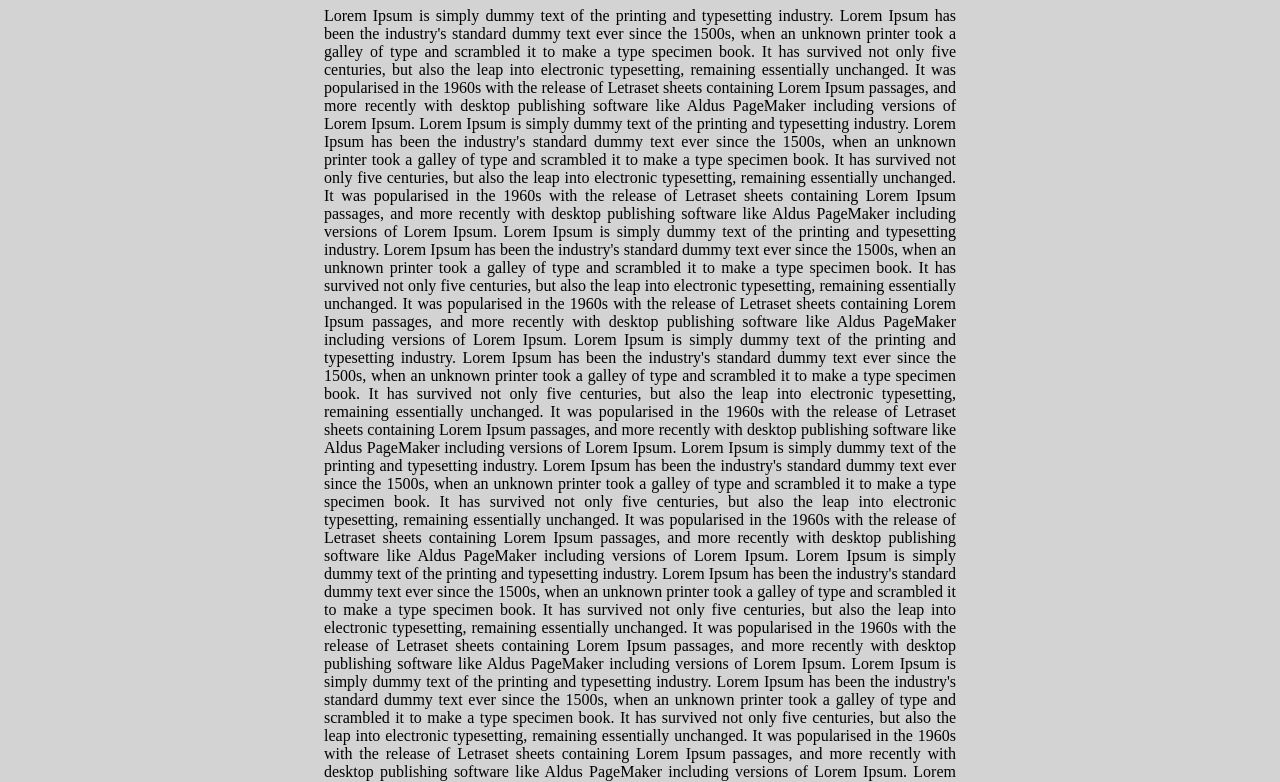
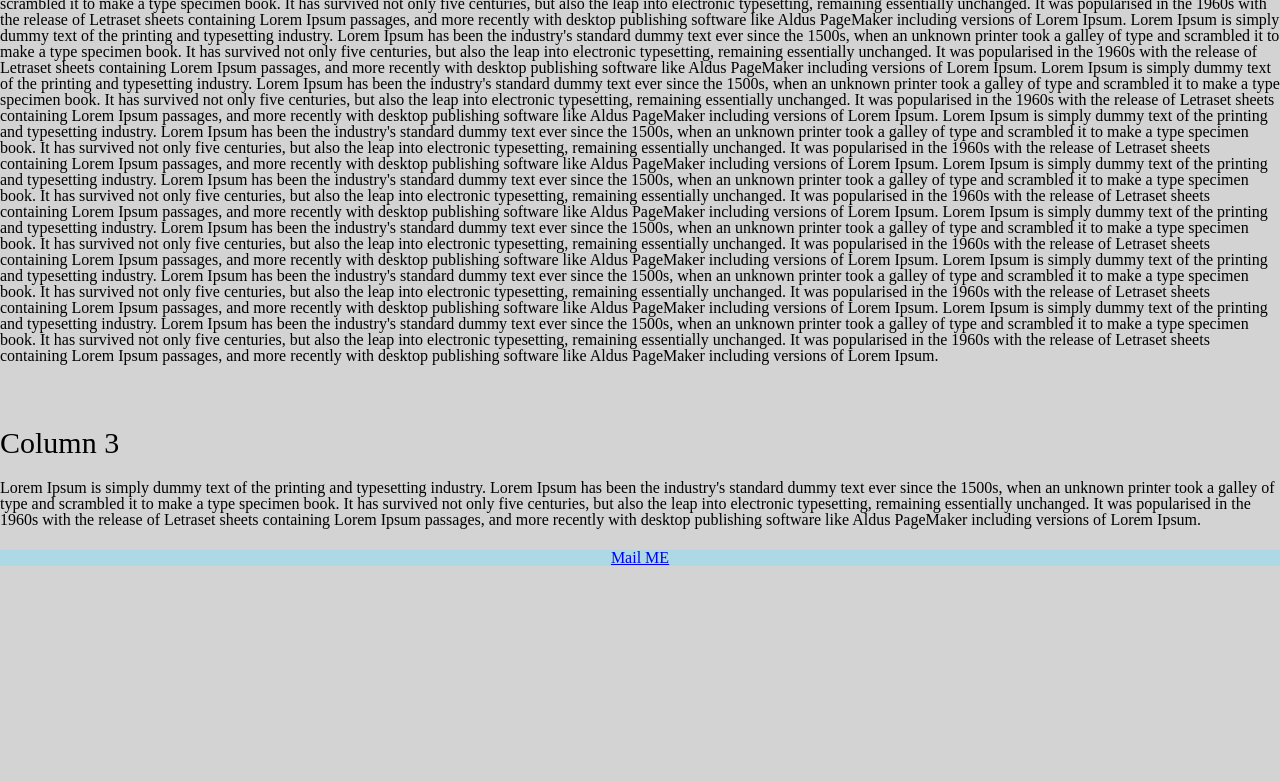
Before and after one commit to venkat0591/htmlandcssgit, a plain HTML site: page htmlandcss/Day01/Project01/index.html in a window 1280 px wide. Shown: the part 386-1168 px from the top of the page. After the commit the page ends 952 px from the top, so only its background shows below. Drawn offline with Linux system fonts and the light colour scheme.

Commit message:
adding updates

```diff
--- a/htmlandcss/Day01/Project01/index.html
+++ b/htmlandcss/Day01/Project01/index.html
@@ -1,15 +1,20 @@
 <!DOCTYPE html>
 <html>
   <head>
-  <link rel="stylesheet" href="./../assets/stylesheet/style.css">
+    <link rel="stylesheet" href="./../assets/stylesheet/style.css">
+    <link rel="shortcut icon" type="image/png" href="./../assets/media/favicon.png"/>
+    <meta charset="utf-8">
   </head>
-  <center>
   <body>
-
+    <header>
   	<h1>One Column Template</h1>
-  	<a href="HTML Links.html">Link 1</a>
-  	<a href="https://google.com" target="_blank">Link 2</a>
-  	<a href="#Col3">Link 3</a>
+    <nav>
+    	<a href="HTML Links.html">Link 1</a>
+    	<a href="https://google.com" target="_blank">Link 2</a>
+    	<a href="#Col3">Link 3</a>
+    </nav>
+    </header>
+    <main>
   	<h1>Column 1</h1>
   	<p>Lorem Ipsum is simply dummy text of the printing and typesetting industry. Lorem Ipsum has been the industry's standard dummy text ever since the 1500s, when an unknown printer took a galley of type and scrambled it to make a type specimen book. It has survived not only five centuries, but also the leap into electronic typesetting, remaining essentially unchanged. It was popularised in the 1960s with the release of Letraset sheets containing Lorem Ipsum passages, and more recently with desktop publishing software like Aldus PageMaker including versions of Lorem Ipsum.</p>
   	<h1>Column 2</h1>
@@ -27,9 +32,9 @@
   	<br />
   	<h1 id="Col3">Column 3</h1>
   	<p>Lorem Ipsum is simply dummy text of the printing and typesetting industry. Lorem Ipsum has been the industry's standard dummy text ever since the 1500s, when an unknown printer took a galley of type and scrambled it to make a type specimen book. It has survived not only five centuries, but also the leap into electronic typesetting, remaining essentially unchanged. It was popularised in the 1960s with the release of Letraset sheets containing Lorem Ipsum passages, and more recently with desktop publishing software like Aldus PageMaker including versions of Lorem Ipsum.</p>
-
+    </main>
+    <footer>
   	<a href="mailto:venkatiyengar@outlook.com" class="mailto">Mail ME</a>
-
-  </body>
-</center>
+    </footer>
+    </body>
 </html>
--- a/htmlandcss/Day01/assets/stylesheet/style.css
+++ b/htmlandcss/Day01/assets/stylesheet/style.css
@@ -1,10 +1,52 @@
+/* http://meyerweb.com/eric/tools/css/reset/
+   v2.0 | 20110126
+   License: none (public domain)
+*/
+
+html, body, div, span, applet, object, iframe,
+h1, h2, h3, h4, h5, h6, p, blockquote, pre,
+a, abbr, acronym, address, big, cite, code,
+del, dfn, em, img, ins, kbd, q, s, samp,
+small, strike, strong, sub, sup, tt, var,
+b, u, i, center,
+dl, dt, dd, ol, ul, li,
+fieldset, form, label, legend,
+table, caption, tbody, tfoot, thead, tr, th, td,
+article, aside, canvas, details, embed,
+figure, figcaption, footer, header, hgroup,
+menu, nav, output, ruby, section, summary,
+time, mark, audio, video {
+	margin: 0;
+	padding: 0;
+	border: 0;
+	font-size: 100%;
+	font: inherit;
+	vertical-align: baseline;
+}
+/* HTML5 display-role reset for older browsers */
+article, aside, details, figcaption, figure,
+footer, header, hgroup, menu, nav, section {
+	display: block;
+}
+body {
+	line-height: 1;
+}
+ol, ul {
+	list-style: none;
+}
+blockquote, q {
+	quotes: none;
+}
+blockquote:before, blockquote:after,
+q:before, q:after {
+	content: '';
+	content: none;
+}
+header {
+	text-align: center;
+}
 body{
-	text-align: center;
-	background-color: #d3d3d3;
-}
-p{
-	text-align: justify;
-	width: 50%;
+		background-color: #d3d3d3;
 }
 
 button	{
@@ -17,9 +59,21 @@
 	background-color: lightblue;
 	display: block;
 }
-a {
+nav {
 	color: darkblue;
-	text-decoration: underline;
 	text-decoration: bold;
 	font-size: 24px;
+	display: inline;
+
 }
+h1, h3, h4, h5, p, nav {
+	margin-bottom: 22px;
+}
+h1 {
+	text-decoration: bold;
+	font-size: 30px;
+	margin-top: 10px;
+}
+footer {
+	text-align: center;
+}
```
